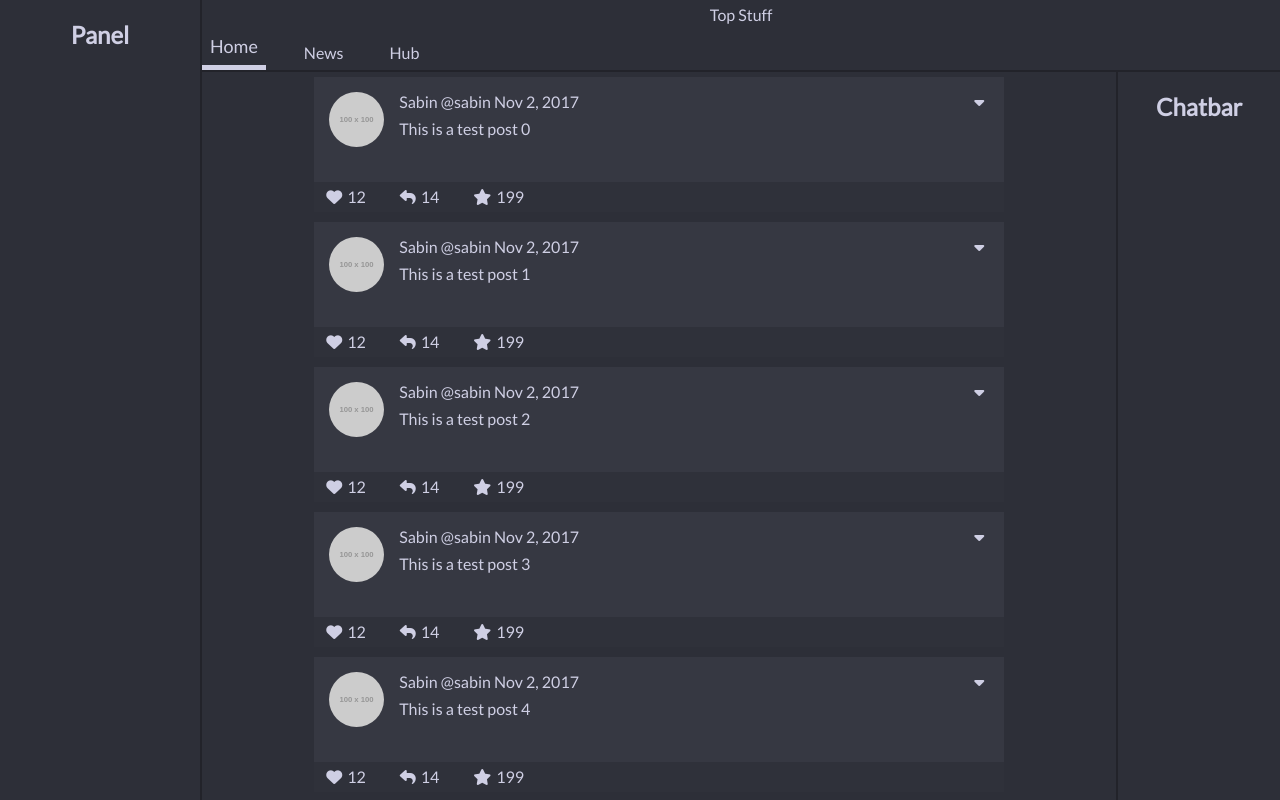
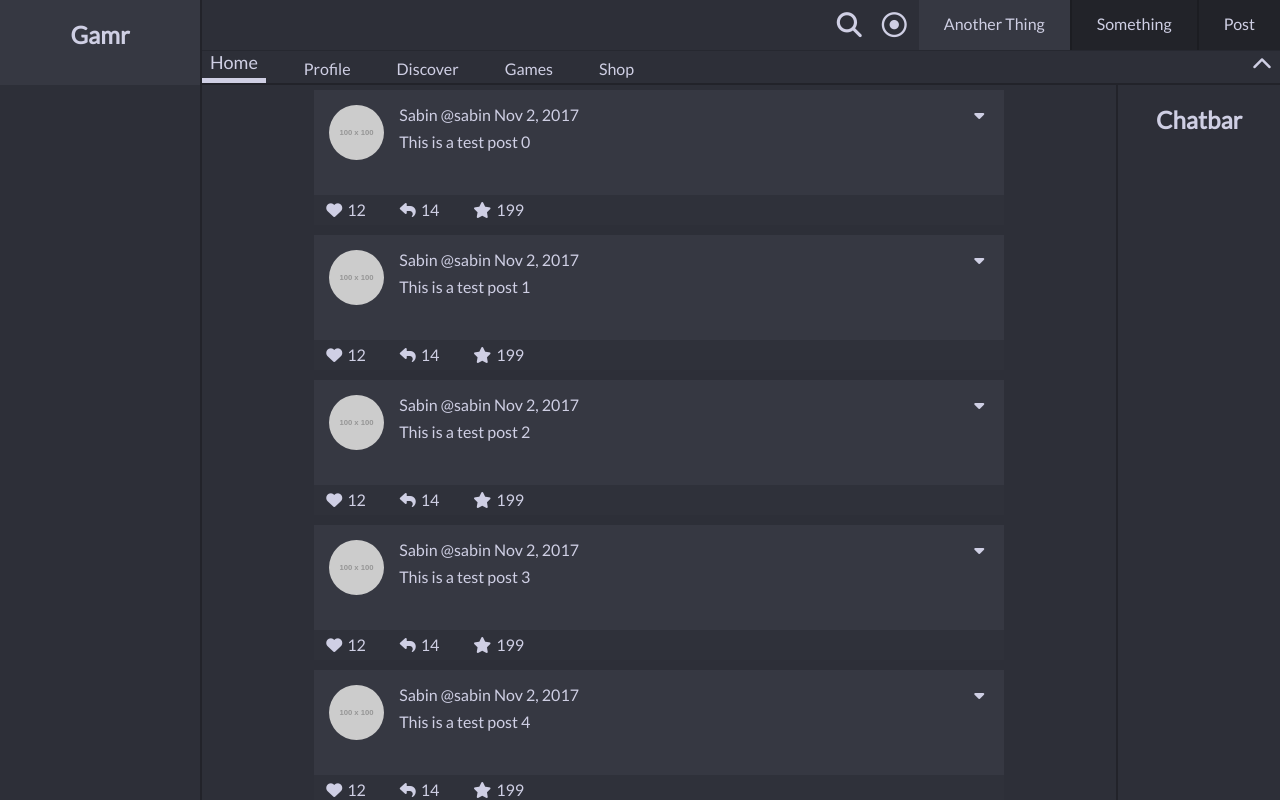
Before and after one commit to sabinadams/defrag, an Angular app: page / in a window 1280 px wide. Shown: the top 800 px of the page. Built offline with nearby package versions, Linux system fonts and the light colour scheme; no server answers.

Commit message:
GAMR-18, GAMR-19 Navbar Setup + Some Home Page
Set up Navbar as far as we need it for now.
Started home page stuff.

```diff
--- a/src/app/app.component.html
+++ b/src/app/app.component.html
@@ -1,7 +1,9 @@
 <div class="site-grid">
     <!-- Profile Panel Container-->
     <div class="col left" *ngIf="loggedin">
-        <h2>Panel</h2>
+        <div class="nav-branding">
+            <h2>Gamr</h2>
+        </div>
     </div>
     <!-- Body Container-->
     <div class="col center">
--- a/src/app/app.component.scss
+++ b/src/app/app.component.scss
@@ -1,8 +1,9 @@
 @import '../styles.scss';
 .site-grid {
+    height: 100%;
     @extend .flex-row;
     .col {
-        height: 100vh;
+        height: 100%;
         &.right {
             text-align: center;
             border-left: $thick-dark-border;
@@ -15,13 +16,24 @@
             width: $profile-panel-width;
             min-width: 200px;
             @extend .flex-column;
+            .nav-branding {
+                height: $navbar-height;
+                background: $lighter-background;
+                .logo {
+                    height: $navbar-height;
+                }
+            }
         }
         &.center {
             flex: 1;
             @extend .flex-column;
+            height: 100%;
             .mid-grid {
+                overflow: scroll;
+                height: 100%;
                 @extend .flex-row;
                 .site-body-container {
+                    height: 100%;
                     flex: 1;
                     .primary-content {
                         overflow: scroll;
--- a/src/app/shared/components/navbar/navbar.html
+++ b/src/app/shared/components/navbar/navbar.html
@@ -1,16 +1,31 @@
 <div class="navbar-container">
-    <div class="top-stuff">
-        <p>Top Stuff</p>
+    <div class="top-stuff" *ngIf="showTop">
+        <div class="top-left">
+            <!-- Literally anything -_- -->
+        </div>
+        <div class="top-right">
+            <i class="fa fa-search" aria-hidden="true"></i>
+
+            <i class="fa fa-dot-circle-o" aria-hidden="true"></i>
+
+            <div class="top-tab active">
+                <p>Another Thing</p>
+            </div>
+            <div class="top-tab">
+                <p>Something</p>
+            </div>
+            <div class="top-tab">
+                <p>Post</p>
+            </div>
+        </div>
     </div>
     <div class="nav-options">
-        <div class="nav-button" [ngClass]="currRoute == '/' ? 'active' : ''">
-            <p routerLink="">Home</p>
+        <div *ngFor="let route of routes" class="nav-button" [ngClass]="currRoute == '/' + route.location ? 'active' : ''">
+            <p routerLink="{{route.location}}">{{route.label}} </p>
         </div>
-        <div class="nav-button" [ngClass]="currRoute == '/news' ? 'active' : ''">
-            <p routerLink="news">News</p>
-        </div>
-        <div class="nav-button" [ngClass]="currRoute == '/hub' ? 'active' : ''">
-            <p routerLink="hub">Hub</p>
+        <div class="bottom-right">
+            <i *ngIf="showTop" class="fa fa-chevron-up" (click)="toggleTop()" aria-hidden="true"></i>
+            <i *ngIf="!showTop" class="fa fa-chevron-down" (click)="toggleTop()" aria-hidden="true"></i>
         </div>
     </div>
 </div>
--- a/src/app/shared/components/navbar/navbar.scss
+++ b/src/app/shared/components/navbar/navbar.scss
@@ -1,20 +1,47 @@
 @import '../../../../styles.scss';
 .navbar-container {
-    height: $navbar-height;
+    max-height: $navbar-height;
     width: 100%;
     border-bottom: $thick-dark-border;
+    flex-wrap: wrap;
     @extend .flex-column;
     .top-stuff {
-        padding-top: 5px;
         flex: 1;
-        text-align: center;
+        border-bottom: $thin-dark-border-opaque;
+        height: 100%;
+        .top-left {
+            float: left;
+        }
+        .top-right {
+            float: right;
+            @extend .flex-row;
+            height: 100%;
+            .fa {
+                line-height: 2;
+                font-size: 25px;
+                margin: 0 10px;
+            }
+            .top-tab {
+                background: $darker-color;
+                padding: 0 25px;
+                border-left: $thick-dark-border-opaque;
+                p {
+                    line-height: 3;
+                }
+                &.active {
+                    background: $lighter-background;
+                    margin: 0;
+                }
+                text-align: center;
+            }
+        }
     }
     .nav-options {
         @extend .flex-row;
         .nav-button {
             margin-right: 30px;
             align-self: flex-end;
-            padding: 8px;
+            padding: 0 8px 5px 8px;
             &.active {
                 font-size: 18px;
                 border-bottom: 5px solid $default-font-color;
@@ -24,5 +51,20 @@
                 font-size: 18px;
             }
         }
+        .bottom-right {
+            flex: 1;
+            align-self: flex-end;
+            text-align: right;
+            line-height: 1;
+            padding: 2px 8px 8px 8px;
+            font-size: 20px;
+        }
     }
 }
+
+@media only screen and (max-width: $sm-break) {
+    .navbar-container {
+        // Should switch to diff navbar
+        display: none !important;
+    }
+}
--- a/src/app/shared/components/navbar/navbar.ts
+++ b/src/app/shared/components/navbar/navbar.ts
@@ -8,9 +8,21 @@ import { Router } from '@angular/router';
 
 export class NavbarComponent {
     currRoute: string;
+    showTop = true;
+    routes = [
+        { label: 'Home', location: '' },
+        { label: 'Profile', location: 'profile' },
+        { label: 'Discover', location: 'discover' },
+        { label: 'Games', location: 'games' },
+        { label: 'Shop', location: 'shop' }
+    ];
     constructor( private router: Router){}
 
     ngOnInit() {
         this.currRoute = this.router.url;
     }
+
+    toggleTop() {
+        this.showTop = !this.showTop;
+    }
 }
--- a/src/assets/_palette.scss
+++ b/src/assets/_palette.scss
@@ -2,7 +2,12 @@
 $default-font-color: rgb(207, 207, 228);
 $primary-background: rgb(45, 47, 56);
 $lighter-background: rgb(54, 56, 66);
+$darker-color: rgb(34, 35, 41);
+$thick-primary-border: 2px solid $primary-background;
+$thin-primary-border: 1px solid $primary-background;
 $thick-dark-border: 2px solid darken($primary-background, 5);
 $thin-dark-border: 1px solid darken($primary-background, 5);
 $thick-light-border: 2px solid lighten($lighter-background, 5);
 $thin-light-border: 1px solid lighten($lighter-background, 5);
+$thin-dark-border-opaque: 1px solid rgba(0, 0, 0, 0.15);
+$thick-dark-border-opaque: 2px solid rgba(0, 0, 0, 0.15);
--- a/src/styles.scss
+++ b/src/styles.scss
@@ -6,7 +6,7 @@ $med-break: 800px;
 $sm-break: 500px;
 $profile-panel-width: 15%;
 $chatbar-width: 15%;
-$navbar-height: 70px;
+$navbar-height: 85px;
 $default-font-family: 'Lato',
 sans-serif;
 html {
@@ -26,4 +26,7 @@ body {
     p {
         margin: 0;
     }
+    .fa {
+        cursor: pointer;
+    }
 }
```
Also changed, not shown: 1 other file (tests, documents, lock files or other folders).
